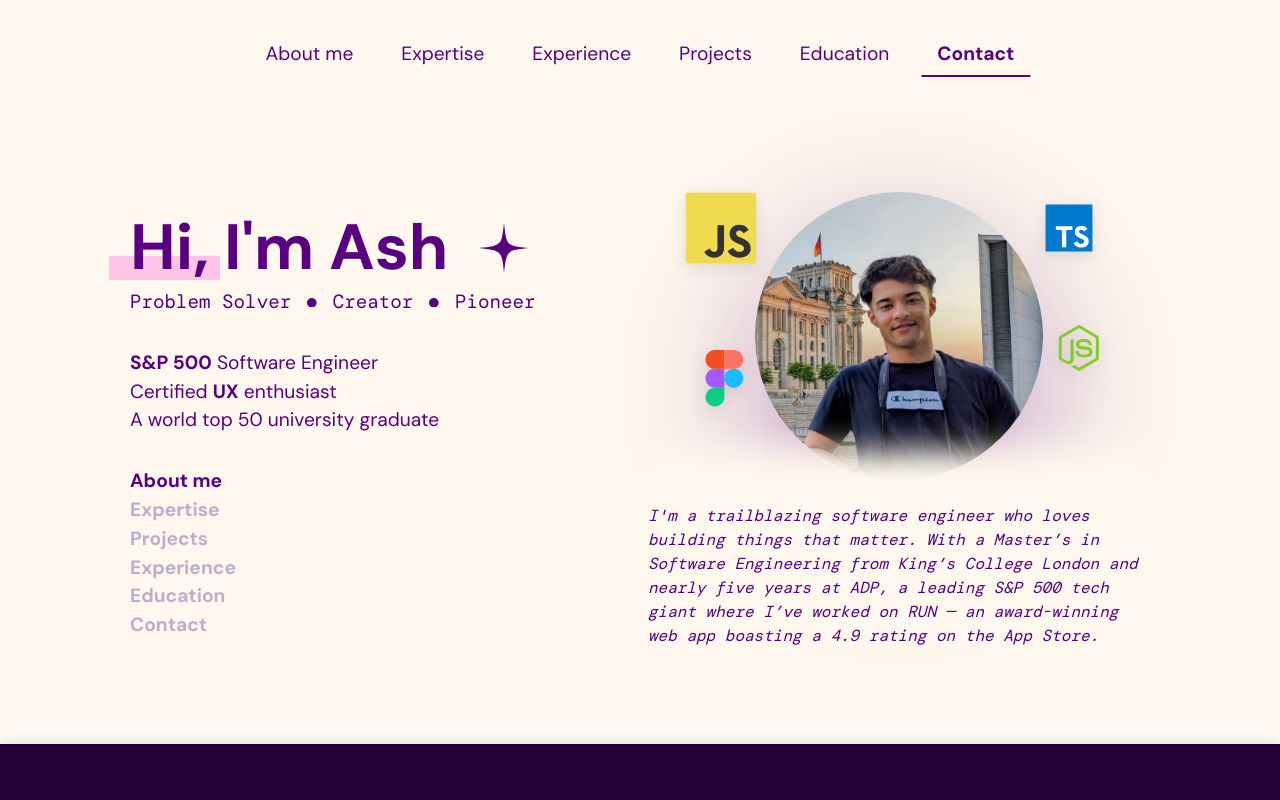
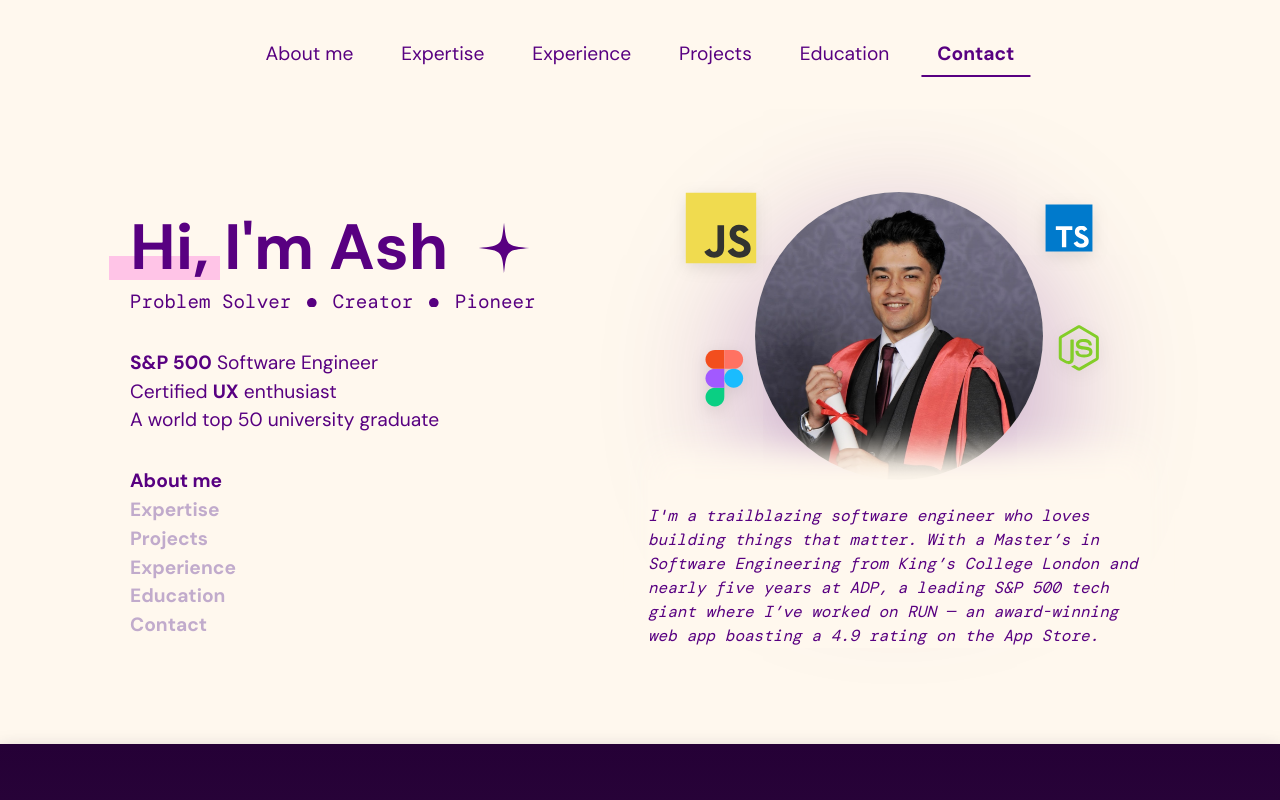
Before and after one commit to ashmit-khadka/project-lucario, a React (Create React App) app: page / in a window 1280 px wide. Shown: the top 800 px of the page. Built offline with nearby package versions, Linux system fonts and the light colour scheme; a web font is replaced by a local one.

Commit message:
updated bio image

```diff
--- a/src/components/screens/LandingScreen.js
+++ b/src/components/screens/LandingScreen.js
@@ -23,6 +23,7 @@ import IconJenkins from '../../assets/icons/Jenkins.svg';
 import IconSASS from '../../assets/icons/Sass.svg';
 
 import SelfImage from '../../assets/image/PXL_20230625_190943733~2.jpg';
+import SelfImage2 from '../../assets/image/grad_single_021434.jpg';
 import DotIcon from '../../assets/icons/noun-dot-1420973.svg';
 import { ReactComponent as IconDot } from '../../assets/icons/noun-dot-1420973.svg';
 import { ReactComponent as IconStar } from '../../assets/icons/noun-star-995145.svg';
@@ -502,7 +503,7 @@ const AboutSectionBio = (
                 <IconFigma />
             </motion.div>
             <motion.img
-                src={SelfImage}
+                src={SelfImage2}
                 alt="Profile"
                 className="landing-intro-profile"
                 initial={{ opacity: 0, scale: 0.8 }}
--- a/src/styles/components/landingScreen.scss
+++ b/src/styles/components/landingScreen.scss
@@ -349,7 +349,7 @@
                 border-radius: 50%;
                 margin-bottom: -2rem;
                 box-shadow: 0 50px 150px rgba($color-font-primary, .4);
-
+                object-fit: cover
             }
 
 
```
Also changed, not shown: src/assets/image/grad_single_021434.jpg (added).
